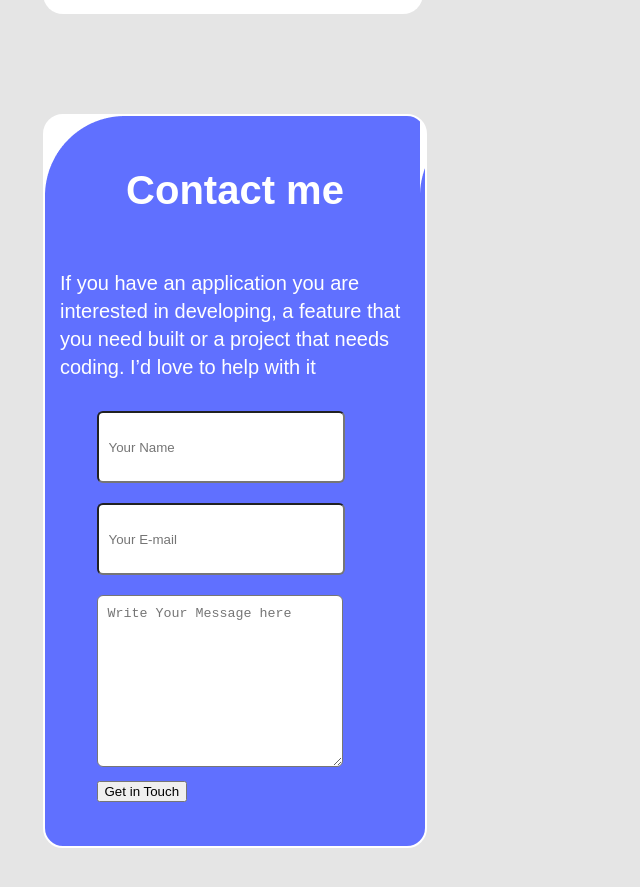
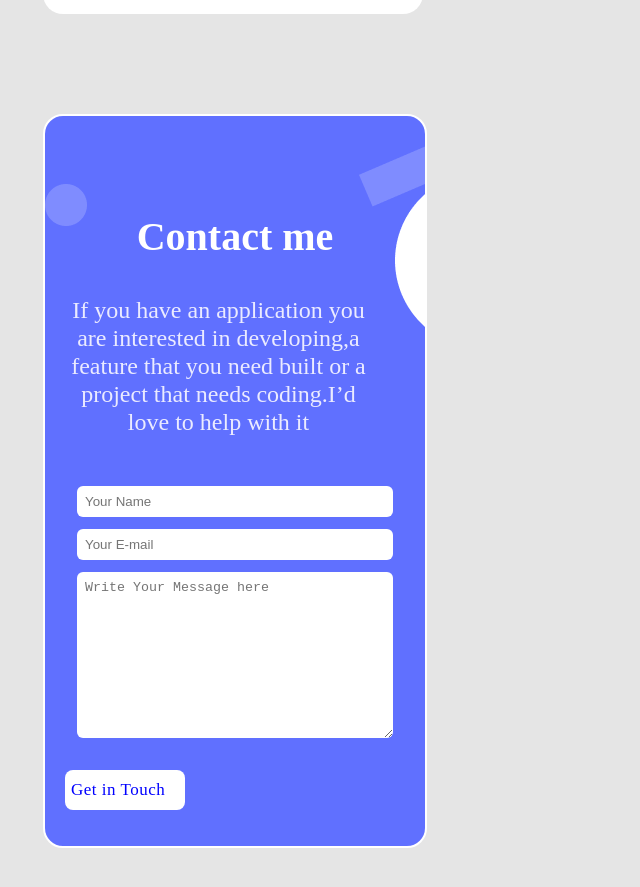
Before and after one commit to Duncannjau/Duncannjau.github.io, a website: page index.html in a window 1280 px wide. Shown: the part 5089-5976 px from the top of the page, without its empty margins (0-640 px from the left). Drawn offline with Linux system fonts and the light colour scheme; files whose address does not match are found by name.

Commit message:
Add styles to contact form textarea and input area on width and border

```diff
--- a/styles.css
+++ b/styles.css
@@ -371,52 +371,96 @@ h2 {
 }
 
 .form-container {
-  background: url(photo/bg/Contact\ me.png);
   display: flex;
+  flex-direction: column;
+  background-image: url(./photo/bg/contact\ form\ shapes-mobile@2x.png);
   width: 350px;
   height: 700px;
-  flex-direction: column;
   padding: 15px;
   border-radius: 20px;
   border: 2px solid white;
   align-items: center;
-  background-color: white;
+  margin-bottom: 100px;
+  background-color:#6070ff;
+  margin-top: 50px;
 }
 
+
 .form-container .form-text h1 {
-  color: white;
+  font-family: 'Poppins';
   font-style: normal;
   font-weight: 700;
   font-size: 40px;
   line-height: 52px;
+  display: flex;
+  align-items: center;
+  text-align: center;
+  color: #FFFFFF;
+  flex-direction: column;
+  margin-top: 80px;
 }
 
 .form-container .paragragh p {
-  color: white;
+  padding-left: 2px;
+  padding-right: 35px;
+  width: 300px;
+  font-family: 'Poppins';
   font-style: normal;
   font-weight: 400;
-  font-size: 20px;
+  font-size: 24px;
   line-height: 28px;
+  text-align: center;
+  color: #EBEBFF;
+  margin-top: 0px;
+  align-items: center;
 }
 
 .contact-form .my-form-collection ul {
-  padding: 0;
   list-style: none;
-  width: 90%;
-  margin: 0;
+  display: flex;
+  flex-direction: column;
+  border-radius: 10px;
+  padding: 12px;
+  margin-top: 2px;
 }
 
 .contact-form .my-form-collection input {
-  width: 90%;
-  height: 48px;
-  margin: 10px 0;
-  padding: 10px;
   border-radius: 6px;
+  background: white;
+  border: transparent;
+  margin-top: 12px;
+  width: 300px;
+  padding: 8px;
 }
 
 .contact-form .my-form-collection textarea {
-  width: 90%;
-  margin: 10px 0;
-  padding: 10px;
   border-radius: 6px;
+  background: white;
+  border: transparent;
+  margin-top: 12px;
+  width: 300px;
+  padding: 8px;
 }
+
+.s-button {
+  width: 120px;
+  height: 40px;
+  background: white;
+  border-radius: 8px;
+  color: blue;
+  border: white;
+  font-family: 'Poppins';
+  font-style: normal;
+  font-weight: 500;
+  font-size: 17px;
+  display: flex;
+  align-items: center;
+  text-align: center;
+  letter-spacing: 0.03em
+}
+
+.s-button:hover {
+  background-color: #6070ff;
+  cursor: pointer;
+  color: #fff;
+}
```
Also changed, not shown: index.html (+3 -4 lines), photo/bg/contact form shapes-mobile@2x.png (added).
